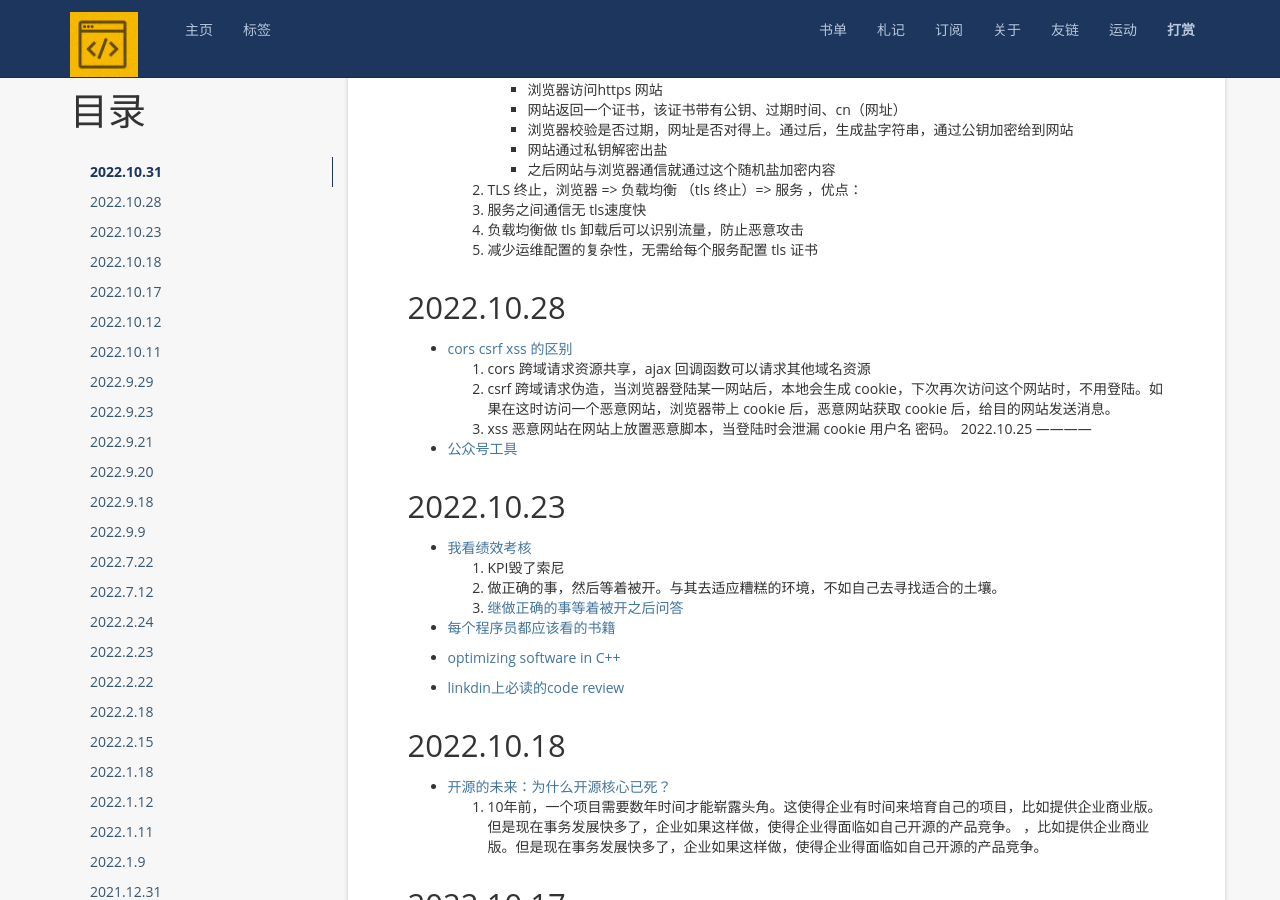
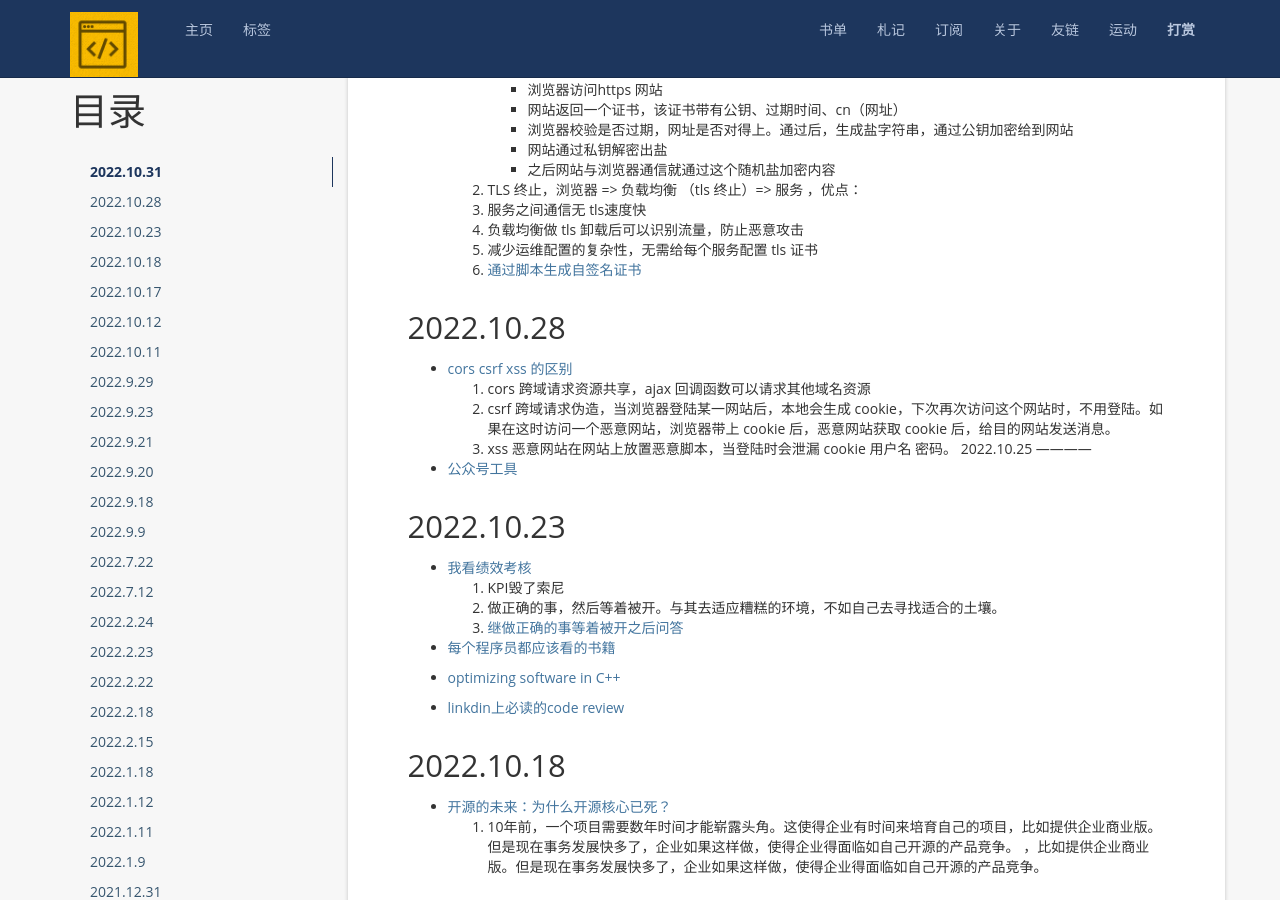
Before and after one commit to zackzhangkai/zackzhangkai.github.io, a Jekyll site: the page built from note.md, in a window 1280 px wide and 900 px high, scrolled down 755 px. Built offline with Jekyll 4.4.1, drawn with Linux system fonts in a browser that asks for light colours; nearby versions of some CDN libraries; a script that is not in the unit is left out; comment, search, counter and statistics services are not loaded.

Commit message:
add
Signed-off-by: zackzhangkai <zhangkaiamm@gmail.com>

```diff
--- a/note.md
+++ b/note.md
@@ -30,7 +30,7 @@ permalink: /note/
     1. 服务之间通信无 tls速度快
     2. 负载均衡做 tls 卸载后可以识别流量，防止恶意攻击
     3. 减少运维配置的复杂性，无需给每个服务配置 tls 证书
-
+  3. [通过脚本生成自签名证书](https://github.com/envoyproxy/envoy/blob/20e4dd2c0e5bacf07cd2fa7f559ae4714da8f905/examples/double-proxy/verify.sh#L37)
 
 2022.10.28
 ------------
```
